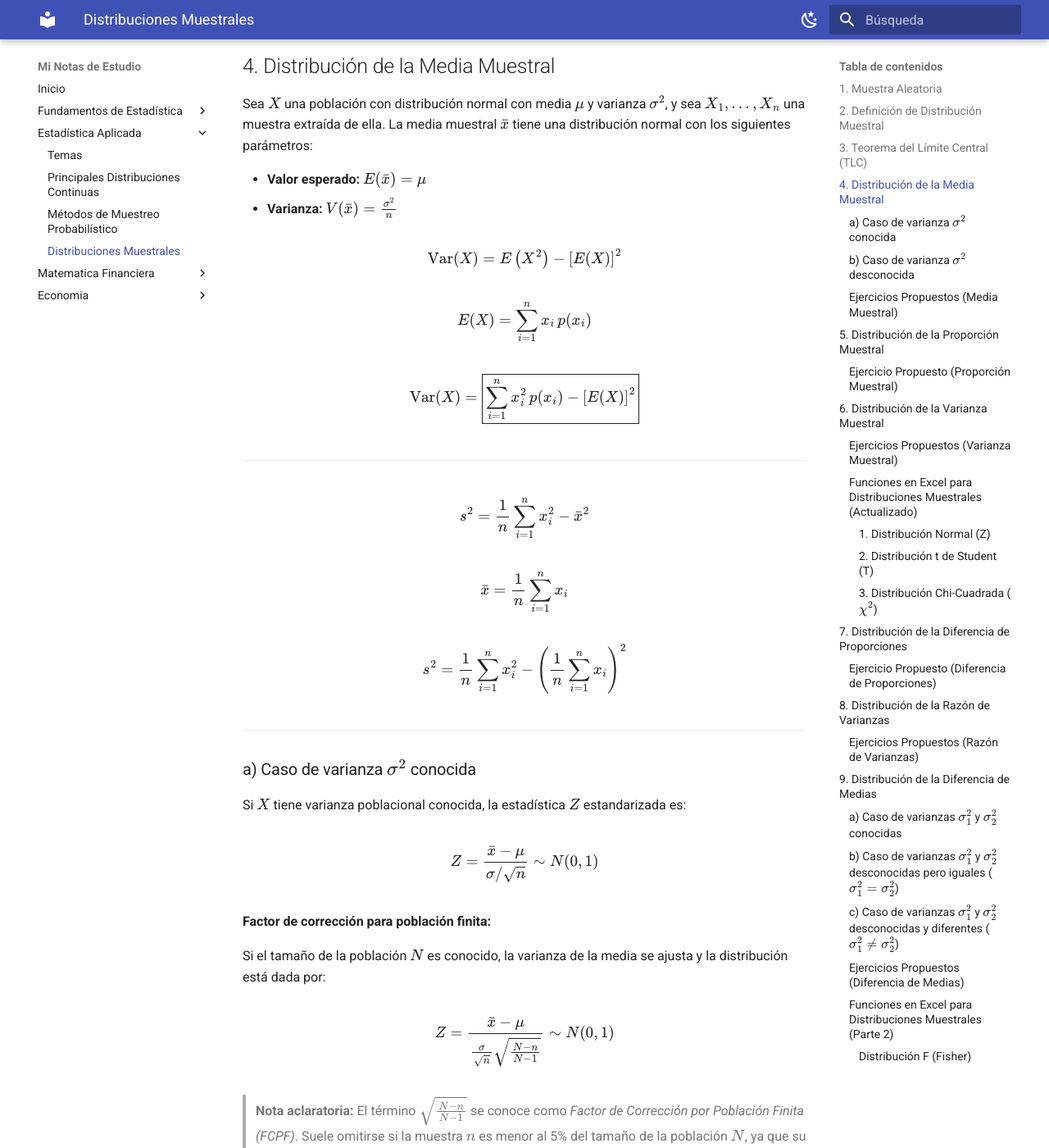
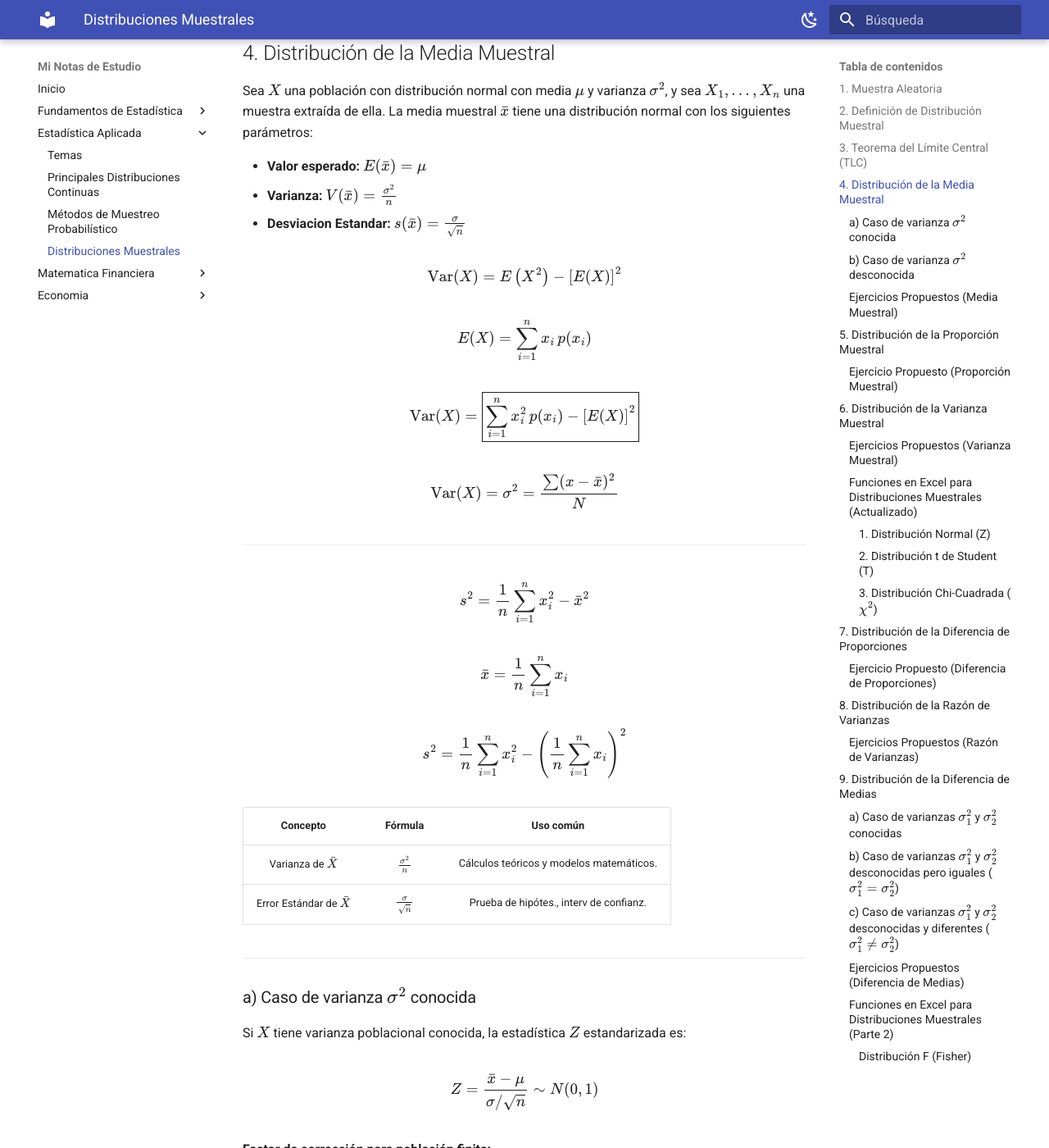
Before and after one commit to fidelysla/docs-project, an MkDocs documentation site: the page built from docs/estadistica-aplicada/distribuciones-muestrales.md, in a window 1280 px wide and 1400 px high, scrolled down 2069 px. Shown: the whole window at 82% size. Built offline with MkDocs 1.6.1 and Material for MkDocs 9.7.7, drawn with Linux system fonts in a browser that asks for light colours; some of the changed text lies outside the part shown.

Commit message:
Improve formatting and clarity in 'distribuciones-muestrales.md' by updating list numbering and adding spacing for better readability

```diff
--- a/docs/estadistica-aplicada/distribuciones-muestrales.md
+++ b/docs/estadistica-aplicada/distribuciones-muestrales.md
@@ -6,17 +6,15 @@
 
 Se dice que $X_1, X_2, \dots, X_n$ es una **muestra aleatoria de tamaño $n$**, tomada de la población $X$, si se cumple que:
 
-1) $X_1, X_2, \dots, X_n$ es una sucesión de variables aleatorias independientes.
+1. $X_1, X_2, \dots, X_n$ es una sucesión de variables aleatorias independientes.
 
-2) Cada variable aleatoria $X_i$ tiene:
+2. Cada variable aleatoria $X_i$ tiene:
 
 - A. La misma función de probabilidad de $X$; es decir: $f(x)$
 
 - B. La misma esperanza matemática de $X$; es decir: $E(X_i) = \mu \quad ; \quad \forall X_i$
 
 - C. La misma varianza de $X$; es decir: $V(X_i) = \sigma^2 \quad \forall X_i$
-
-
 
 > **Nota aclaratoria:** En estadística, a esto se le conoce como variables _independientes e idénticamente distribuidas (i.i.d.)_. Esto garantiza que cada elemento seleccionado en la muestra es una representación fiel de la población y que la elección de un elemento no afecta la probabilidad de elegir cualquier otro.
 
@@ -75,6 +73,7 @@
 
 - **Valor esperado:** $E(\bar{x}) = \mu$
 - **Varianza:** $V(\bar{x}) = \frac{\sigma^2}{n}$
+- **Desviacion Estandar:** $s(\bar{x}) = \frac{\sigma}{\sqrt{n}}$
 
 $$
 \operatorname{Var}(X) = E\left(X^2\right) - \left[E(X)\right]^2
@@ -84,9 +83,12 @@
 E(X) = \sum_{i=1}^{n} x_i \, p(x_i)
 $$
 
+$$
+\operatorname{Var}(X) = \boxed{\sum_{i=1}^{n} x_i^2 \, p(x_i) - \left[ E(X) \right]^2}
+$$
 
 $$
-\operatorname{Var}(X) = \boxed{\sum_{i=1}^{n} x_i^2 \, p(x_i) - \left[ E(X) \right]^2}
+\operatorname{Var}(X) = \sigma^2 = \frac{\sum (x - \bar{x})^2}{N}
 $$
 
 ---
@@ -102,6 +104,12 @@
 $$
 s^2 = \frac{1}{n} \sum_{i=1}^{n} x_i^2 - \left( \frac{1}{n} \sum_{i=1}^{n} x_i \right)^2
 $$
+
+
+|          Concepto           |          Fórmula          |                Uso común                 |
+| :-------------------------: | :-----------------------: | :--------------------------------------: |
+|    Varianza de $\bar{X}$    |   $\frac{\sigma^2}{n}$    | Cálculos teóricos y modelos matemáticos. |
+| Error Estándar de $\bar{X}$ | $\frac{\sigma}{\sqrt{n}}$ | Prueba de hipótes., interv de confianz.  |
 
 ---
 
```
